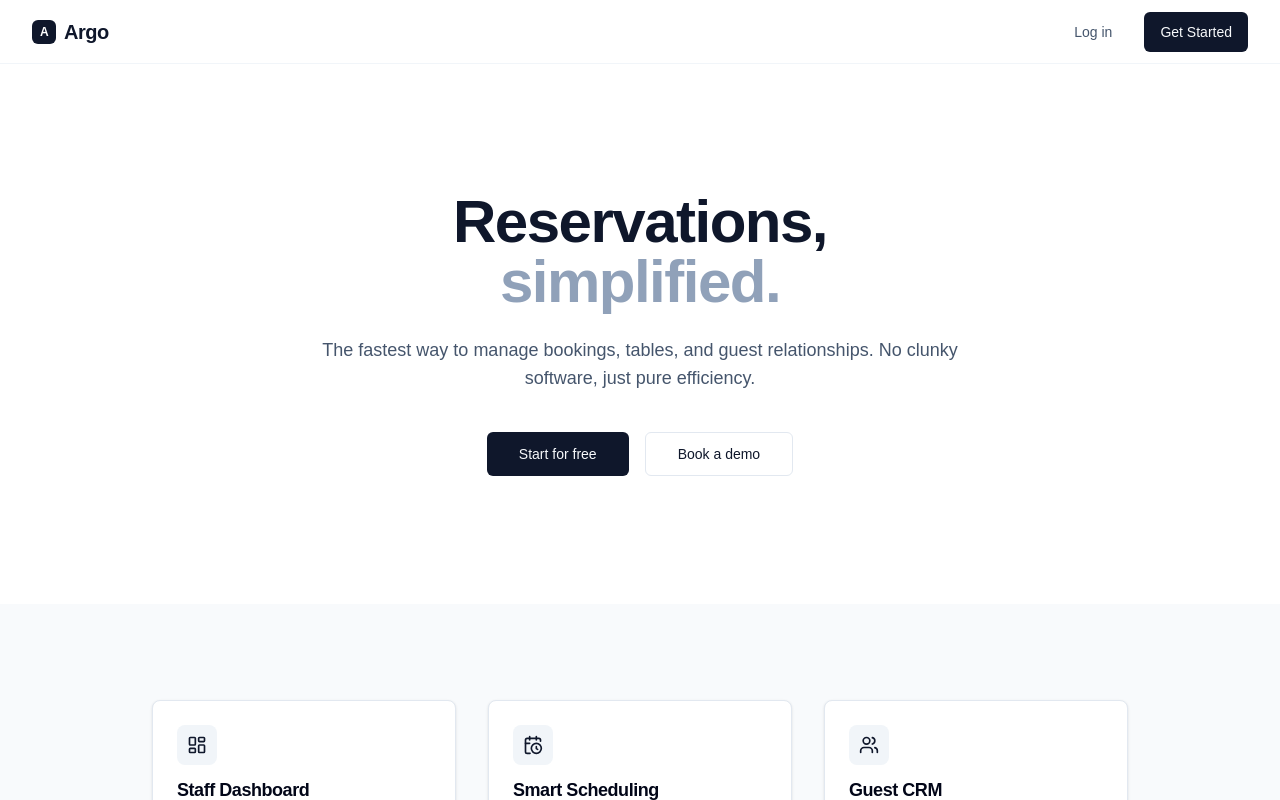
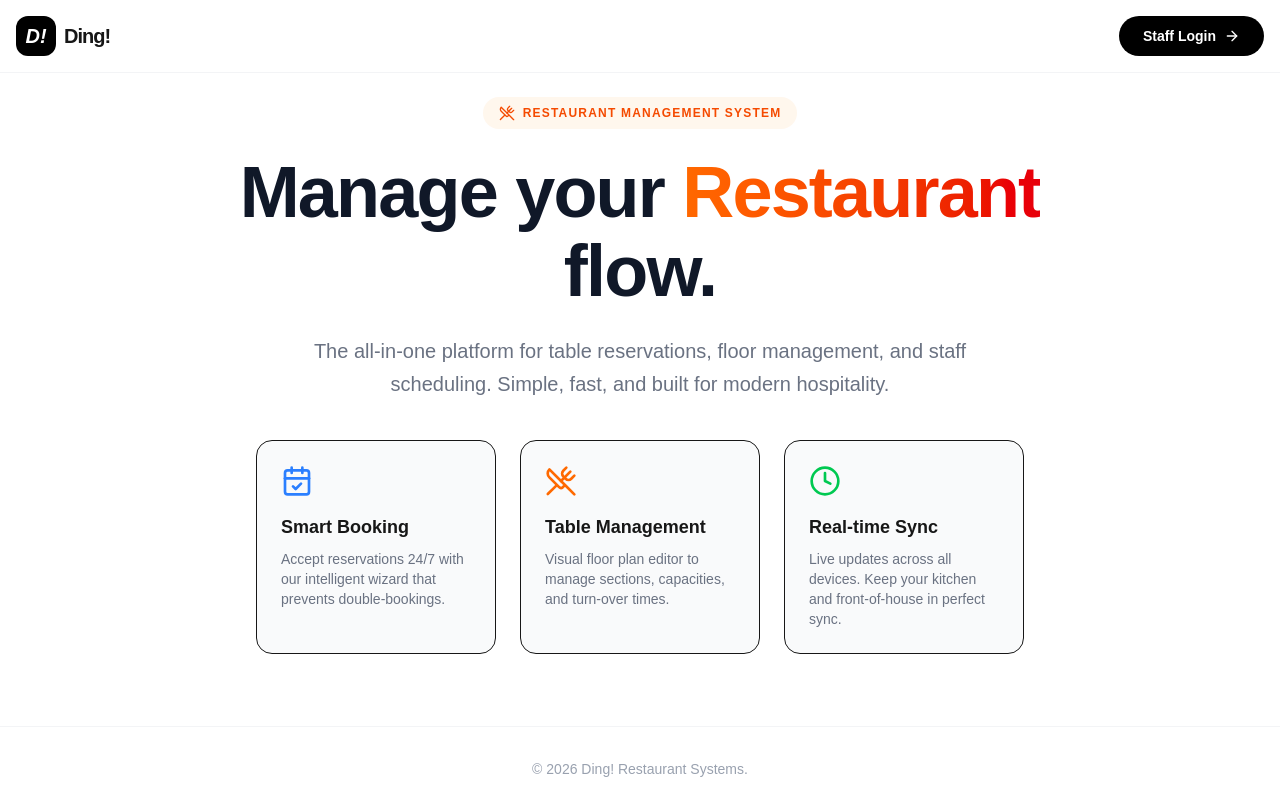
Before and after one commit to themosgr95/restaurant-booking, a Next.js app: page / in a window 1280 px wide. Shown: the top 800 px of the page. Built offline with nearby package versions, Linux system fonts and the light colour scheme.

Commit message:
login fix 3

```diff
--- a/src/app/page.tsx
+++ b/src/app/page.tsx
@@ -1,84 +1,66 @@
 import Link from "next/link";
-import { Button, Card, CardContent, CardHeader, CardTitle } from "@/components/ui-primitives";
-import { LayoutDashboard, CalendarClock, Users } from "lucide-react"; // Ensure lucide-react is installed
+import { ArrowRight, UtensilsCrossed, CalendarCheck, Clock } from "lucide-react";
 
-export default function LandingPage() {
+export default function Home() {
   return (
-    <div className="flex flex-col min-h-screen bg-white font-sans text-slate-900">
-      {/* Navbar */}
-      <header className="flex h-16 items-center justify-between border-b border-slate-100 px-6 lg:px-8">
-        <div className="flex items-center gap-2 font-bold text-xl tracking-tight">
-          <div className="flex h-6 w-6 items-center justify-center rounded-md bg-slate-900 text-white text-xs">A</div>
-          <span>Argo</span>
+    <div className="min-h-screen bg-white flex flex-col">
+
+      {/* Navigation */}
+      <nav className="border-b border-gray-100 p-4">
+        <div className="max-w-7xl mx-auto flex justify-between items-center">
+          <div className="flex items-center gap-2">
+            <div className="w-10 h-10 bg-black rounded-xl text-white flex items-center justify-center font-black italic text-xl">D!</div>
+            <span className="font-black text-xl tracking-tighter">Ding!</span>
+          </div>
+          <div className="flex gap-4">
+             {/* THIS IS THE CRITICAL BUTTON THAT WAS CAUSING ISSUES */}
+             <Link
+               href="/auth/signin"
+               className="bg-black text-white px-6 py-2.5 rounded-full font-bold hover:bg-gray-800 transition-all text-sm flex items-center gap-2"
+             >
+               Staff Login <ArrowRight className="w-4 h-4" />
+             </Link>
+          </div>
         </div>
-        <div className="flex gap-4">
-          <Link href="/staff">
-            <Button variant="ghost" className="text-slate-600">Log in</Button>
-          </Link>
-          <Button>Get Started</Button>
+      </nav>
+
+      {/* Hero Section */}
+      <main className="flex-1 flex flex-col items-center justify-center p-6 text-center max-w-4xl mx-auto mt-10 md:mt-0">
+        <div className="inline-flex items-center gap-2 bg-orange-50 text-orange-600 px-4 py-2 rounded-full font-bold text-xs uppercase tracking-widest mb-6">
+          <UtensilsCrossed className="w-4 h-4" /> Restaurant Management System
         </div>
-      </header>
 
-      <main className="flex-1">
-        {/* Hero */}
-        <section className="mx-auto max-w-5xl px-6 py-24 text-center lg:py-32">
-          <h1 className="mb-6 text-4xl font-extrabold tracking-tight sm:text-6xl text-slate-900">
-            Reservations, <br className="hidden sm:block" />
-            <span className="text-slate-400">simplified.</span>
-          </h1>
-          <p className="mx-auto mb-10 max-w-2xl text-lg text-slate-600">
-            The fastest way to manage bookings, tables, and guest relationships.
-            No clunky software, just pure efficiency.
-          </p>
-          <div className="flex justify-center gap-4">
-            <Button size="lg">Start for free</Button>
-            <Button size="lg" variant="outline">Book a demo</Button>
-          </div>
-        </section>
+        <h1 className="text-5xl md:text-7xl font-black text-gray-900 tracking-tight leading-[1.1] mb-6">
+          Manage your <span className="text-transparent bg-clip-text bg-gradient-to-r from-orange-500 to-red-600">Restaurant</span> flow.
+        </h1>
 
-        {/* Features */}
-        <section className="bg-slate-50 py-24">
-          <div className="mx-auto max-w-5xl px-6">
-            <div className="grid gap-8 md:grid-cols-3">
-              <FeatureCard
-                icon={<LayoutDashboard className="h-5 w-5" />}
-                title="Staff Dashboard"
-                desc="Manage your floor plan and incoming reservations in real-time."
-              />
-              <FeatureCard
-                icon={<CalendarClock className="h-5 w-5" />}
-                title="Smart Scheduling"
-                desc="Prevent double-bookings with our intelligent time-slot engine."
-              />
-              <FeatureCard
-                icon={<Users className="h-5 w-5" />}
-                title="Guest CRM"
-                desc="Remember VIPs, allergies, and special requests automatically."
-              />
-            </div>
-          </div>
-        </section>
+        <p className="text-xl text-gray-500 max-w-2xl mb-10 leading-relaxed">
+          The all-in-one platform for table reservations, floor management, and staff scheduling. Simple, fast, and built for modern hospitality.
+        </p>
+
+        <div className="grid grid-cols-1 md:grid-cols-3 gap-6 w-full max-w-3xl text-left">
+           <div className="p-6 border rounded-2xl bg-gray-50 hover:bg-white hover:shadow-lg transition-all duration-300">
+              <CalendarCheck className="w-8 h-8 text-blue-500 mb-4" />
+              <h3 className="font-bold text-lg mb-2">Smart Booking</h3>
+              <p className="text-sm text-gray-500">Accept reservations 24/7 with our intelligent wizard that prevents double-bookings.</p>
+           </div>
+           <div className="p-6 border rounded-2xl bg-gray-50 hover:bg-white hover:shadow-lg transition-all duration-300">
+              <UtensilsCrossed className="w-8 h-8 text-orange-500 mb-4" />
+              <h3 className="font-bold text-lg mb-2">Table Management</h3>
+              <p className="text-sm text-gray-500">Visual floor plan editor to manage sections, capacities, and turn-over times.</p>
+           </div>
+           <div className="p-6 border rounded-2xl bg-gray-50 hover:bg-white hover:shadow-lg transition-all duration-300">
+              <Clock className="w-8 h-8 text-green-500 mb-4" />
+              <h3 className="font-bold text-lg mb-2">Real-time Sync</h3>
+              <p className="text-sm text-gray-500">Live updates across all devices. Keep your kitchen and front-of-house in perfect sync.</p>
+           </div>
+        </div>
       </main>
 
-      <footer className="border-t border-slate-100 py-12 text-center text-sm text-slate-500">
-        <p>&copy; 2026 Argo Systems. All rights reserved.</p>
+      {/* Footer */}
+      <footer className="py-8 text-center text-gray-400 text-sm font-medium border-t border-gray-100 mt-12">
+        &copy; {new Date().getFullYear()} Ding! Restaurant Systems.
       </footer>
     </div>
   );
 }
-
-function FeatureCard({ icon, title, desc }: { icon: React.ReactNode, title: string, desc: string }) {
-  return (
-    <Card className="border-slate-200 shadow-sm">
-      <CardHeader className="pb-2">
-        <div className="mb-4 inline-flex h-10 w-10 items-center justify-center rounded-lg bg-slate-100 text-slate-900">
-          {icon}
-        </div>
-        <CardTitle className="text-lg font-semibold">{title}</CardTitle>
-      </CardHeader>
-      <CardContent>
-        <p className="text-slate-600 leading-relaxed">{desc}</p>
-      </CardContent>
-    </Card>
-  );
-}
--- a/src/middleware.ts
+++ b/src/middleware.ts
@@ -2,11 +2,11 @@ import { withAuth } from "next-auth/middleware";
 
 export default withAuth({
   pages: {
-    signIn: "/auth/signin", // <--- Forces the custom page
+    signIn: "/auth/signin", // <--- THIS LINE IS CRITICAL
   },
 });
 
 export const config = {
-  // Protect the dashboard and setup routes
-  matcher: ["/staff/dashboard/:path*", "/setup-admin/:path*"],
+  // Protect these routes
+  matcher: ["/staff/:path*", "/setup-admin/:path*"],
 };
```
